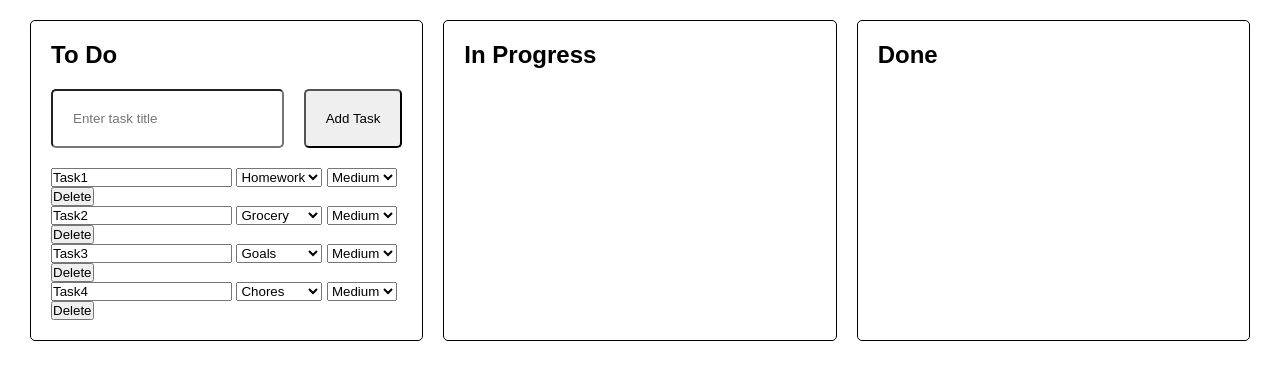
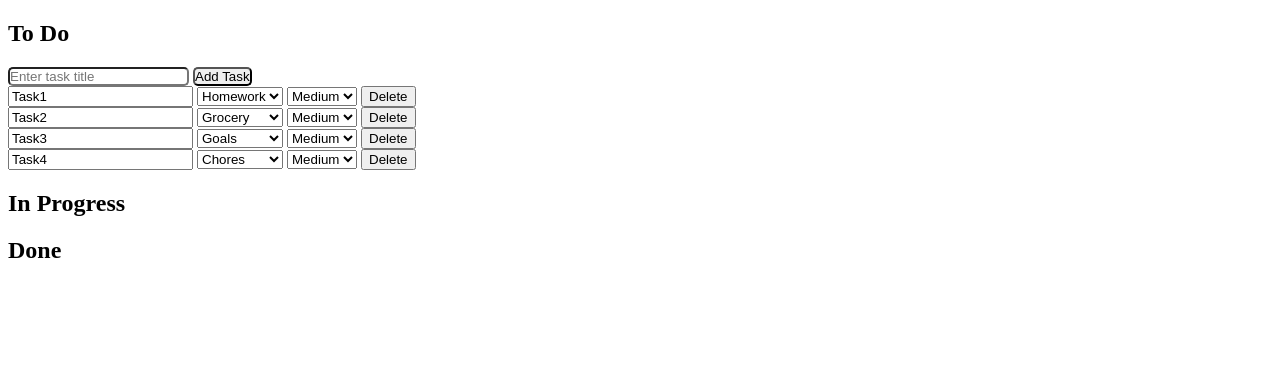
Before and after one commit to Za1233/Task-Management, a plain HTML site: page index.html in a window 1280 px wide. Drawn offline with Linux system fonts and the light colour scheme.

Commit message:
Update styles.css

```diff
--- a/styles.css
+++ b/styles.css
@@ -1,55 +1,3 @@
-/* Define CSS variables for common values */
-:root {
-  --column-bg-color: #fff; /* Background color of the columns */
-  --column-border-color: #000; /* Border color of the columns */
-  --column-padding: 20px; /* Padding of the columns */
-  --column-margin: 0 10px; /* Margin of the columns */
-}
-
-/* Reset the default margin and padding of all elements */
-* {
-  box-sizing: border-box;
-  margin: 0;
-  padding: 0;
-}
-
-/* Set the font family of the body element */
-body {
-  font-family: Arial, sans-serif;
-}
-
-/* Style the kanban board container */
-.kanban-board {
-  display: flex; /* Use flexbox to arrange the columns horizontally */
-  justify-content: space-between; /* Distribute the columns evenly */
-  padding: var(--column-padding); /* Use the column padding variable for the board padding */
-  background-color: var(--column-bg-color); /* Use the column background color variable for the board background color */
-  color: var(--column-border-color); /* Use the column border color variable for the board text color */
-}
-
-/* Style each column */
-.column {
-  flex: 1; /* Make each column take up equal space */
-  min-width: 300px; /* Set a minimum width for each column */
-  padding: var(--column-padding); /* Use the column padding variable for the column padding */
-  margin: var(--column-margin); /* Use the column margin variable for the column margin */
-  border-radius: 5px; /* Add rounded corners to each column */
-  background-color: var(--column-bg-color); /* Use the column background color variable for the column background color */
-  border:1px solid var(--column-border-color); /* Use the column border color variable for the column border */
-}
-
-/* Style the heading of each column */
-.column h2 {
-    margin-bottom: var(--column-padding); /* Use the column padding variable for the heading bottom margin */
-}
-
-/* Style the add task section of each column */
-.add-task {
-    display: flex; /* Use flexbox to arrange the input and button horizontally */
-    align-items: center; /* Align the input and button vertically */
-    margin-bottom: var(--column-padding); /* Use the column padding variable for the add task bottom margin */
-}
-
 /* Style the input element of the add task section */
 .add-task input[type="text"] {
     flex: 1; /* Make the input take up all available space */
```
